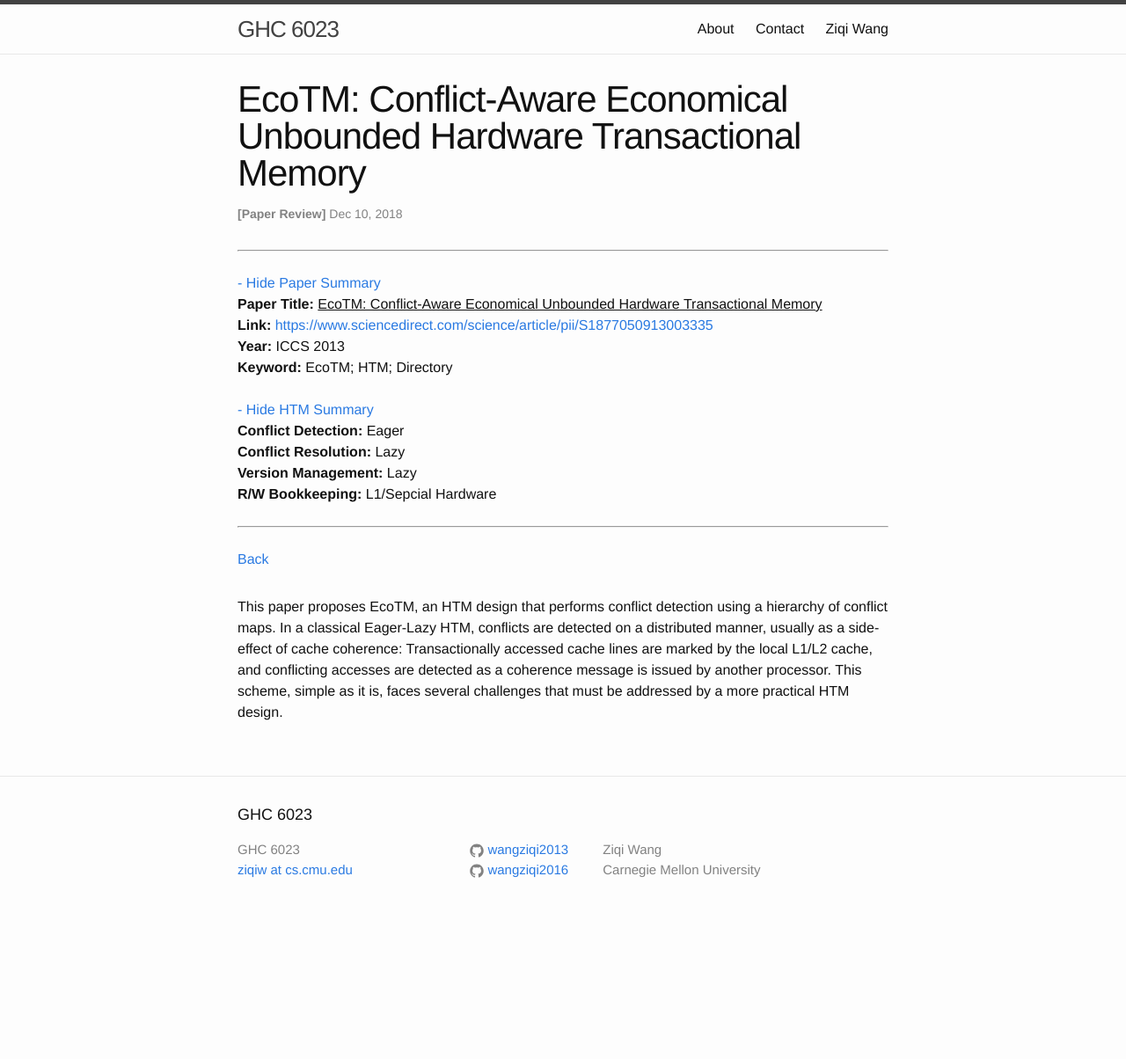
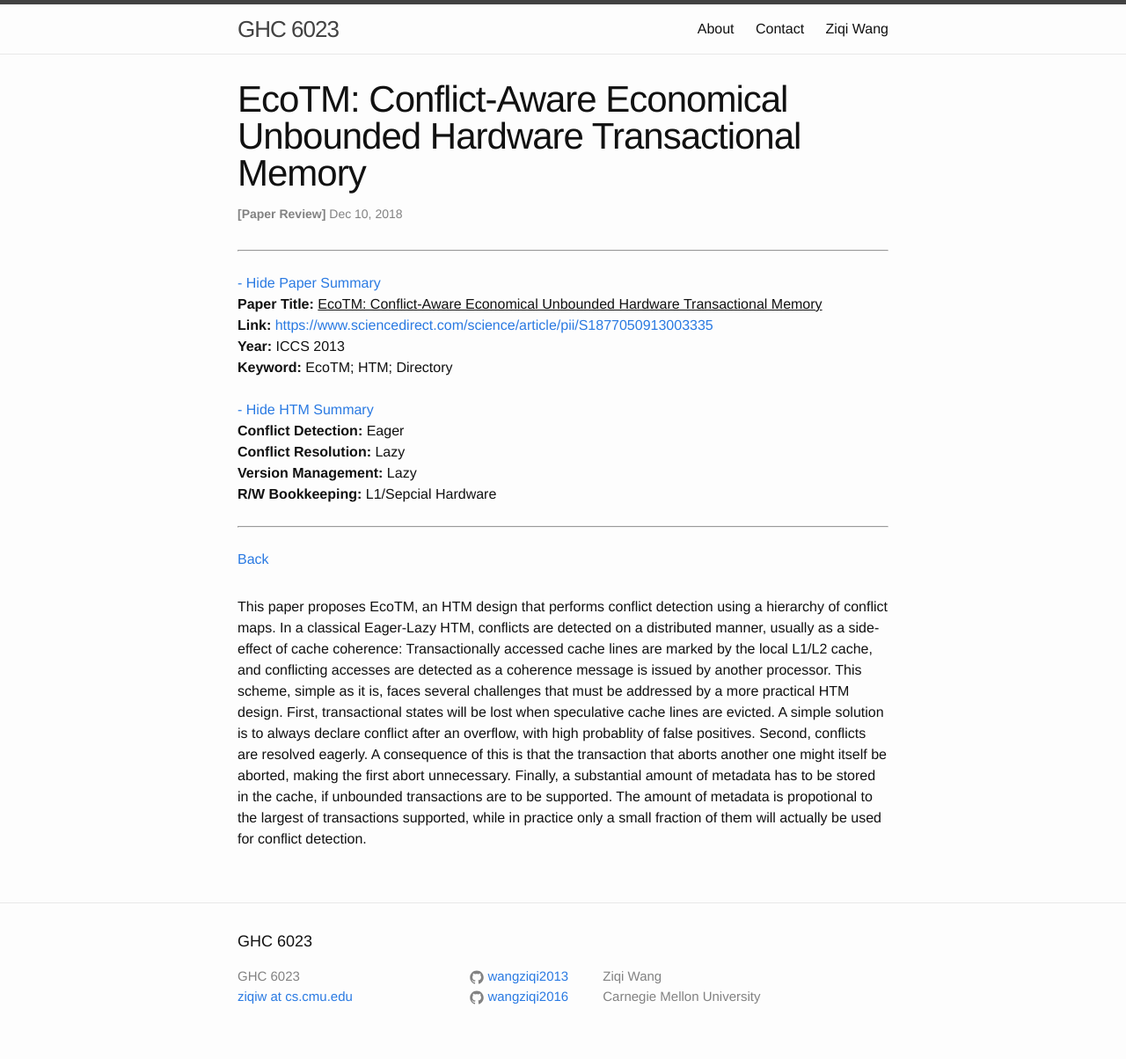
Before and after one commit to wangziqi2013/wangziqi2013.github.io, a Jekyll site: the page built from _posts/2018-12-09-ecotm.markdown, in a window 1280 px wide. Shown: the whole page at 88% size. Built offline with Jekyll 4.4.1, drawn with Linux system fonts in a browser that asks for light colours; before the commit the page ends 1060 px from its top, so only the background shows below that.

Commit message:
Finish first paragraph

```diff
--- a/_posts/2018-12-09-ecotm.markdown
+++ b/_posts/2018-12-09-ecotm.markdown
@@ -18,4 +18,10 @@ conflict maps. In a classical Eager-Lazy HTM, conflicts are detected on a distri
 usually as a side-effect of cache coherence: Transactionally accessed cache lines are marked
 by the local L1/L2 cache, and conflicting accesses are detected as a coherence message is issued
 by another processor. This scheme, simple as it is, faces several challenges that must be addressed
-by a more practical HTM design.
+by a more practical HTM design. First, transactional states will be lost when speculative cache lines
+are evicted. A simple solution is to always declare conflict after an overflow, with high probablity
+of false positives. Second, conflicts are resolved eagerly. A consequence of this is that the transaction
+that aborts another one might itself be aborted, making the first abort unnecessary. Finally, a
+substantial amount of metadata has to be stored in the cache, if unbounded transactions are to be supported.
+The amount of metadata is propotional to the largest of transactions supported, while in practice only
+a small fraction of them will actually be used for conflict detection.
```
